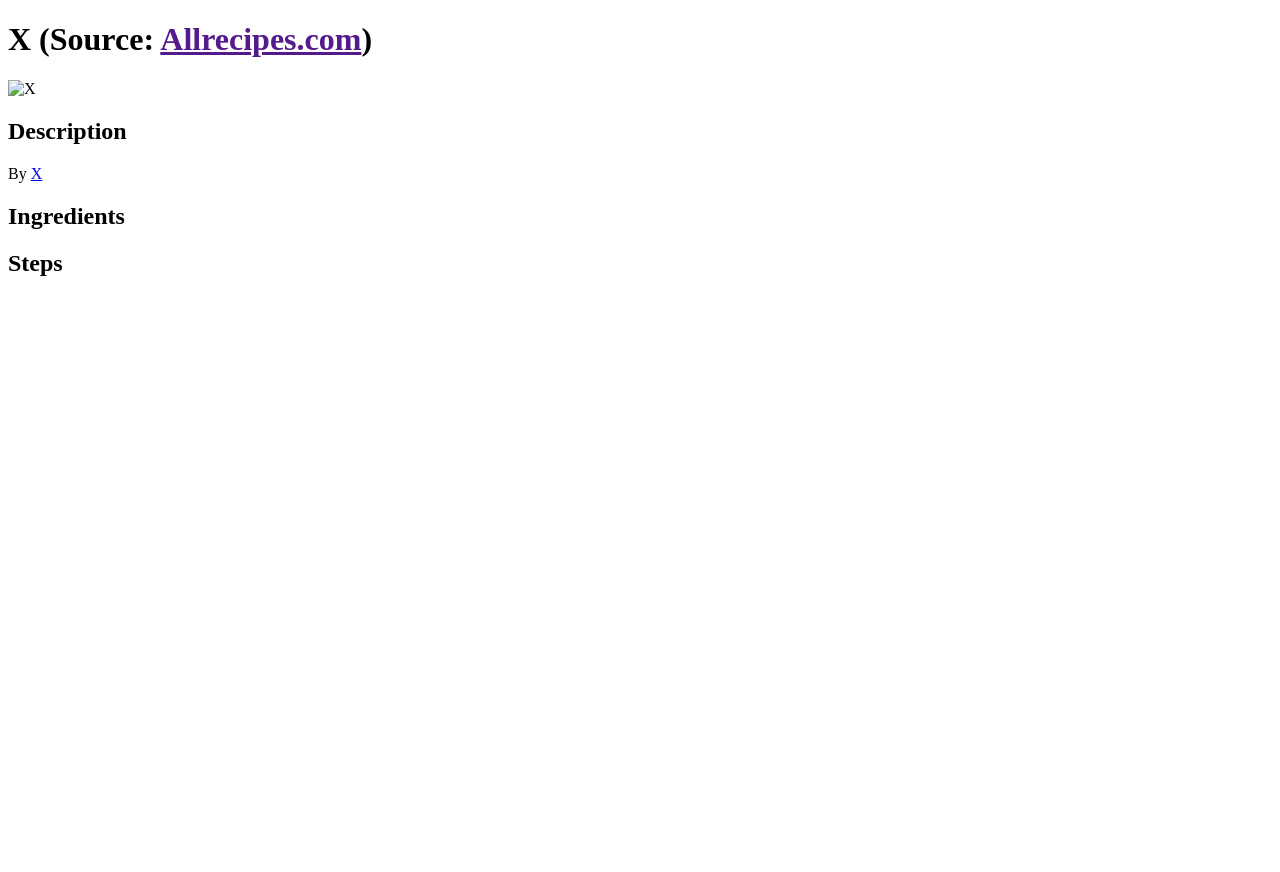
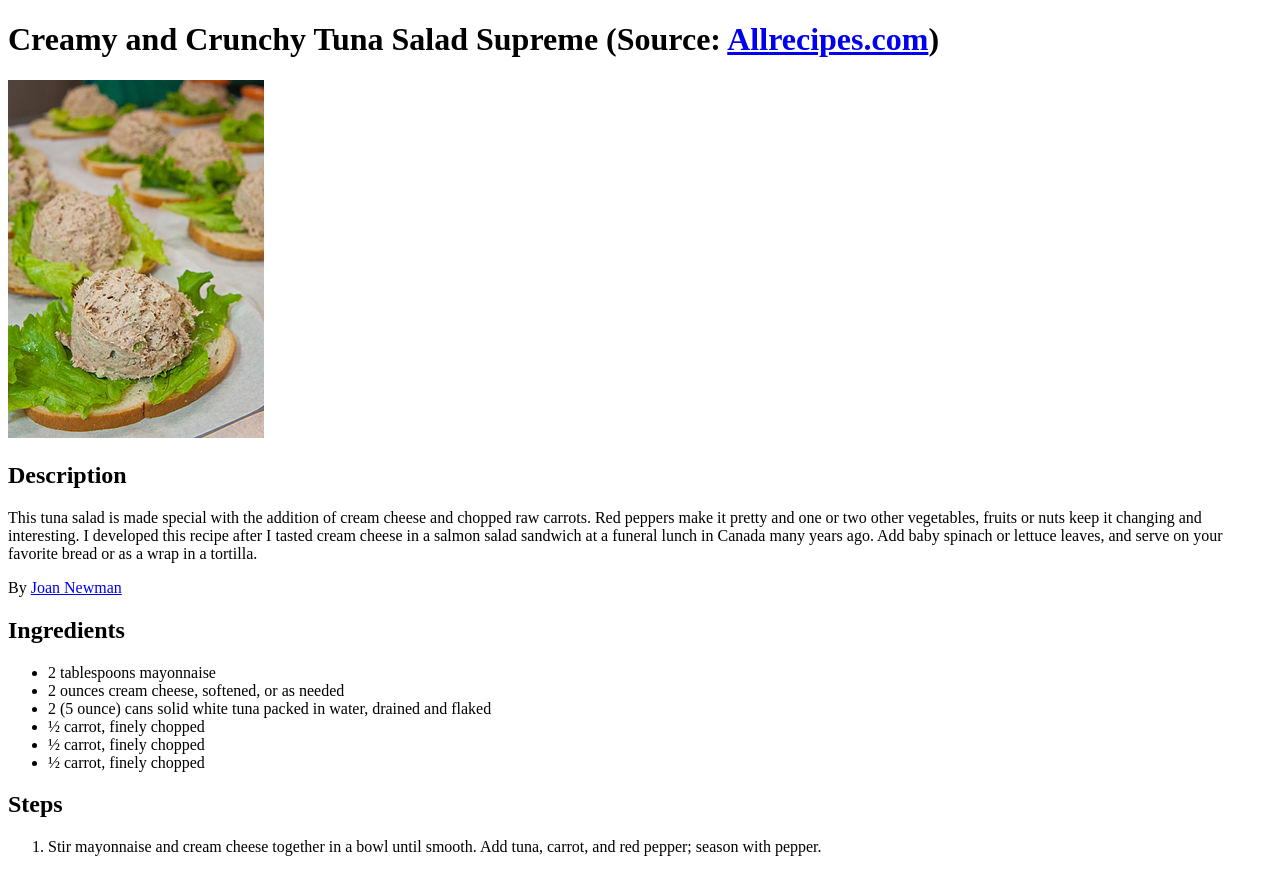
Before and after one commit to midoavi/odin-recipes, a plain HTML site: page recipes/tuna-fish-salad.html in a window 1280 px wide. Before the commit the page ends 800 px from the top, so only its background shows below. Drawn offline with Linux system fonts and the light colour scheme.

Commit message:
Add recipe for tuna fish salad (with image).

```diff
--- a/recipes/tuna-fish-salad.html
+++ b/recipes/tuna-fish-salad.html
@@ -5,25 +5,36 @@
     <title>Tuna Fish Salad</title>
 </head>
 <body>
-    <h1>X (Source: <a href="">Allrecipes.com</a>)</h1>
+    <h1>Creamy and Crunchy Tuna Salad Supreme (Source: <a href="https://www.allrecipes.com/recipe/237259/creamy-and-crunchy-tuna-salad-supreme/">Allrecipes.com</a>)</h1>
 
-    <!-- Tuna Fish Salad image sourced from: X
-        This file is licensed under the X license.
-        https://x
+    <!-- Tuna Fish Salad image sourced from: https://commons.wikimedia.org/wiki/File:Tuna_fish_sandwiches_for_the_National_School_Lunch_Program_(1).jpg
+        This file is licensed under the Creative Commons Attribution 2.0 Generic license.
+        https://creativecommons.org/licenses/by/2.0/deed.en
     -->
-    <img src="../img/X.jpg" alt="X" height="260" width="320">
+    <img src="../img/tuna-fish-salad.jpg" alt="A close-up photo of ice-cream scoops of tuna on a lettuce leaf on sliced bread." height="358" width="256">
 
     <h2>Description</h2>
-    <p></p>
-    <p></p>
-    <p>By <a href="X">X</a></p>
+    <p>This tuna salad is made special with the addition of cream cheese and chopped raw carrots.
+        Red peppers make it pretty and one or two other vegetables, fruits or nuts keep it changing and interesting.
+        I developed this recipe after I tasted cream cheese in a salmon salad sandwich at a funeral lunch in
+        Canada many years ago. Add baby spinach or lettuce leaves, and serve on your favorite bread or as a
+        wrap in a tortilla.</p>
+    <p>By <a href="https://www.allrecipes.com/cook/2732416/">Joan Newman</a></p>
 
     <h2>Ingredients</h2>
     <ul>
+        <li>2 tablespoons mayonnaise</li>
+        <li>2 ounces cream cheese, softened, or as needed</li>
+        <li>2 (5 ounce) cans solid white tuna packed in water, drained and flaked</li>
+        <li>½ carrot, finely chopped</li>
+        <li>½ carrot, finely chopped</li>
+        <li>½ carrot, finely chopped</li>
     </ul>
 
     <h2>Steps</h2>
     <ol>
+        <li>Stir mayonnaise and cream cheese together in a bowl until smooth.
+            Add tuna, carrot, and red pepper; season with pepper.</li>
     </ol>
 </body>
 </html>
```
Also changed, not shown: img/tuna-fish-salad.jpg (added).
